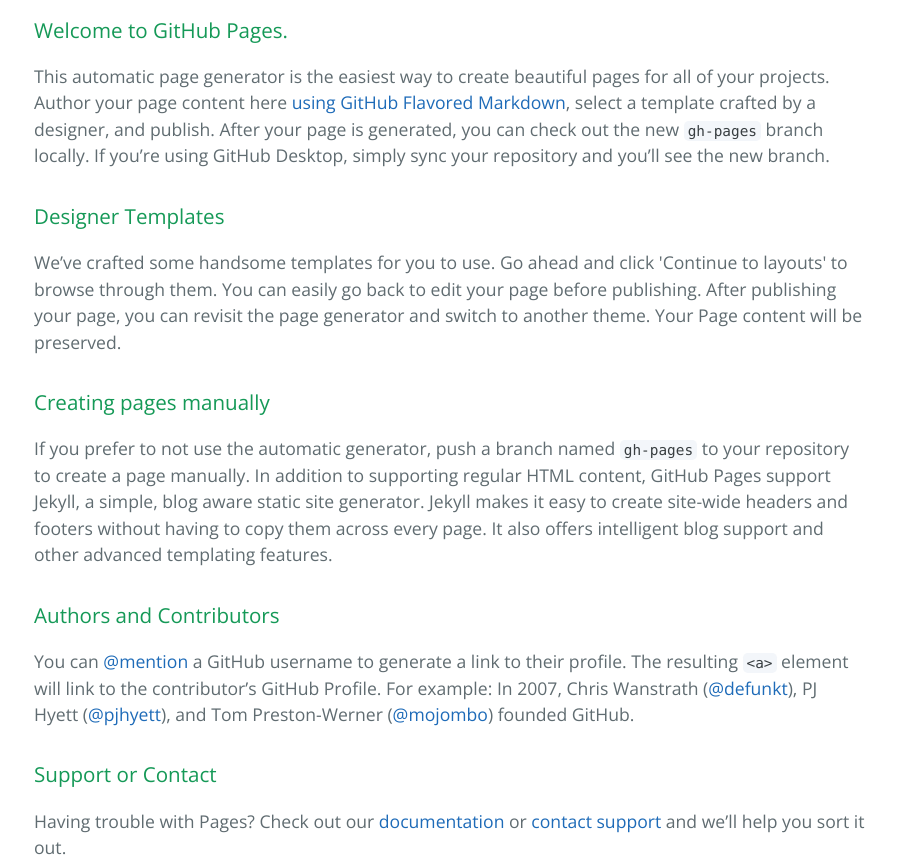
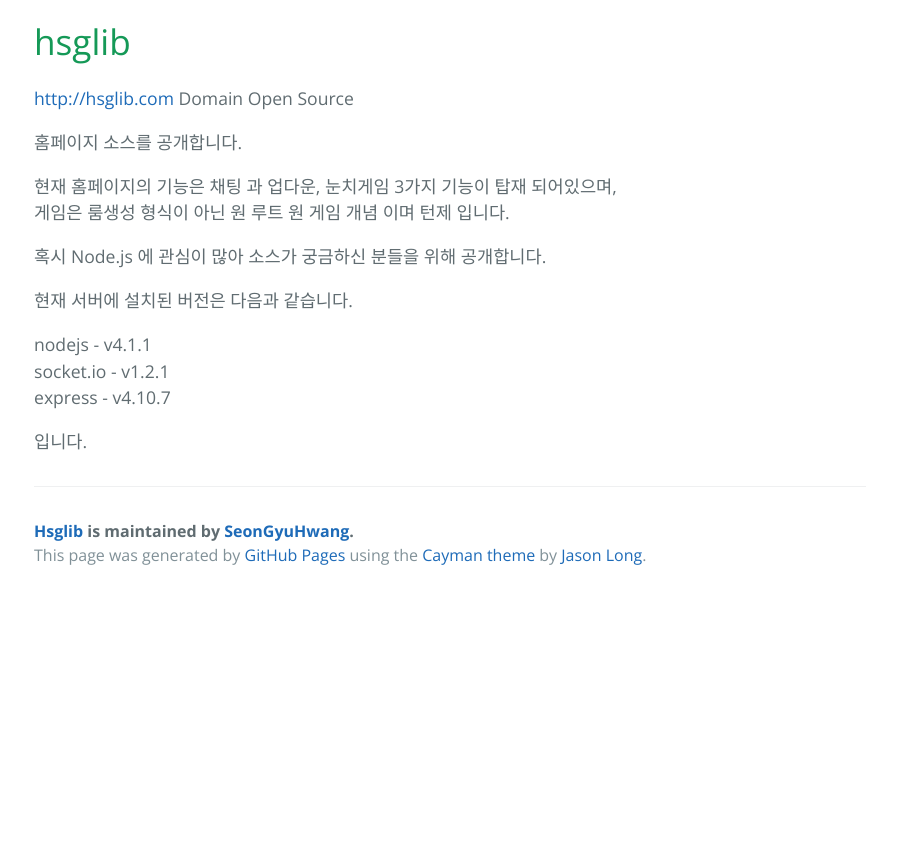
Before and after one commit to SeonGyuHwang/hsglib, a plain HTML site: page index.html in a window 1280 px wide. Shown: the part 400-1264 px from the top of the page, without its empty margins (190-1087 px from the left). After the commit the page ends 999 px from the top, so only its background shows below. Drawn offline with nearby package versions, Linux system fonts and the light colour scheme.

```diff
--- a/index.html
+++ b/index.html
@@ -19,30 +19,25 @@
     </section>
 
     <section class="main-content">
-      <h3>
-<a id="welcome-to-github-pages" class="anchor" href="#welcome-to-github-pages" aria-hidden="true"><span class="octicon octicon-link"></span></a>Welcome to GitHub Pages.</h3>
+      <h1>
+<a id="hsglib" class="anchor" href="#hsglib" aria-hidden="true"><span class="octicon octicon-link"></span></a>hsglib</h1>
 
-<p>This automatic page generator is the easiest way to create beautiful pages for all of your projects. Author your page content here <a href="https://guides.github.com/features/mastering-markdown/">using GitHub Flavored Markdown</a>, select a template crafted by a designer, and publish. After your page is generated, you can check out the new <code>gh-pages</code> branch locally. If you’re using GitHub Desktop, simply sync your repository and you’ll see the new branch.</p>
+<p><a href="http://hsglib.com">http://hsglib.com</a> Domain Open Source</p>
 
-<h3>
-<a id="designer-templates" class="anchor" href="#designer-templates" aria-hidden="true"><span class="octicon octicon-link"></span></a>Designer Templates</h3>
+<p>홈페이지 소스를 공개합니다.</p>
 
-<p>We’ve crafted some handsome templates for you to use. Go ahead and click 'Continue to layouts' to browse through them. You can easily go back to edit your page before publishing. After publishing your page, you can revisit the page generator and switch to another theme. Your Page content will be preserved.</p>
+<p>현재 홈페이지의 기능은 채팅 과 업다운, 눈치게임 3가지 기능이 탑재 되어있으며,<br>
+게임은 룸생성 형식이 아닌 원 루트 원 게임 개념 이며 턴제 입니다.</p>
 
-<h3>
-<a id="creating-pages-manually" class="anchor" href="#creating-pages-manually" aria-hidden="true"><span class="octicon octicon-link"></span></a>Creating pages manually</h3>
+<p>혹시 Node.js 에 관심이 많아 소스가 궁금하신 분들을 위해 공개합니다.</p>
 
-<p>If you prefer to not use the automatic generator, push a branch named <code>gh-pages</code> to your repository to create a page manually. In addition to supporting regular HTML content, GitHub Pages support Jekyll, a simple, blog aware static site generator. Jekyll makes it easy to create site-wide headers and footers without having to copy them across every page. It also offers intelligent blog support and other advanced templating features.</p>
+<p>현재 서버에 설치된 버전은 다음과 같습니다.</p>
 
-<h3>
-<a id="authors-and-contributors" class="anchor" href="#authors-and-contributors" aria-hidden="true"><span class="octicon octicon-link"></span></a>Authors and Contributors</h3>
+<p>nodejs - v4.1.1 <br>
+socket.io - v1.2.1 <br>
+express - v4.10.7 <br></p>
 
-<p>You can <a href="https://github.com/blog/821" class="user-mention">@mention</a> a GitHub username to generate a link to their profile. The resulting <code>&lt;a&gt;</code> element will link to the contributor’s GitHub Profile. For example: In 2007, Chris Wanstrath (<a href="https://github.com/defunkt" class="user-mention">@defunkt</a>), PJ Hyett (<a href="https://github.com/pjhyett" class="user-mention">@pjhyett</a>), and Tom Preston-Werner (<a href="https://github.com/mojombo" class="user-mention">@mojombo</a>) founded GitHub.</p>
-
-<h3>
-<a id="support-or-contact" class="anchor" href="#support-or-contact" aria-hidden="true"><span class="octicon octicon-link"></span></a>Support or Contact</h3>
-
-<p>Having trouble with Pages? Check out our <a href="https://help.github.com/pages">documentation</a> or <a href="https://github.com/contact">contact support</a> and we’ll help you sort it out.</p>
+<p>입니다.</p>
 
       <footer class="site-footer">
         <span class="site-footer-owner"><a href="https://github.com/SeonGyuHwang/hsglib">Hsglib</a> is maintained by <a href="https://github.com/SeonGyuHwang">SeonGyuHwang</a>.</span>
```
Also changed, not shown: params.json (+1 -1 lines).
